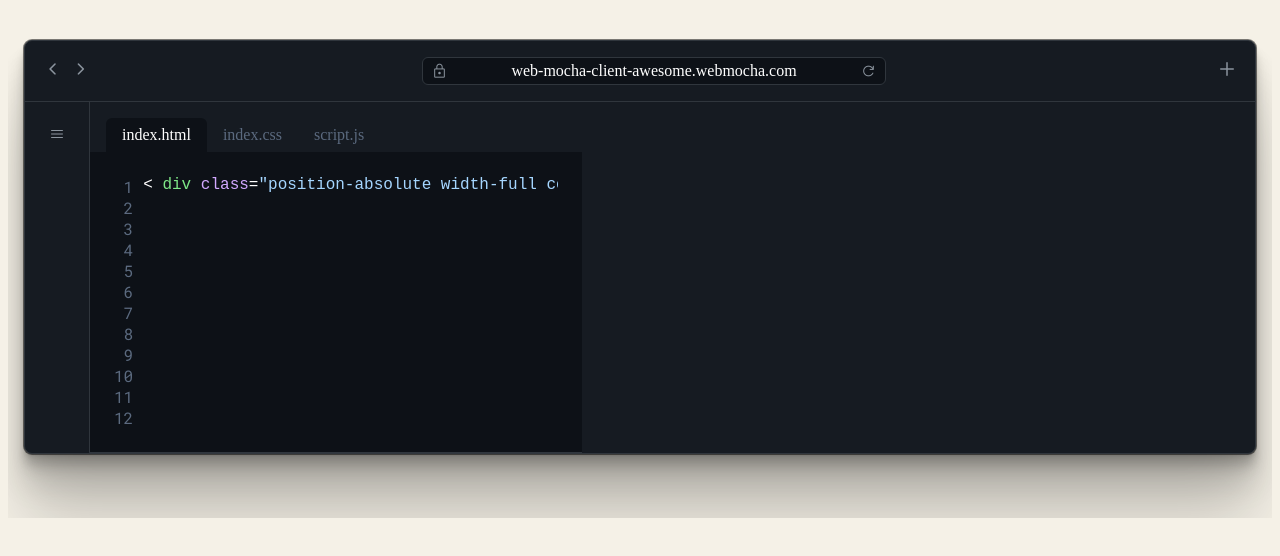
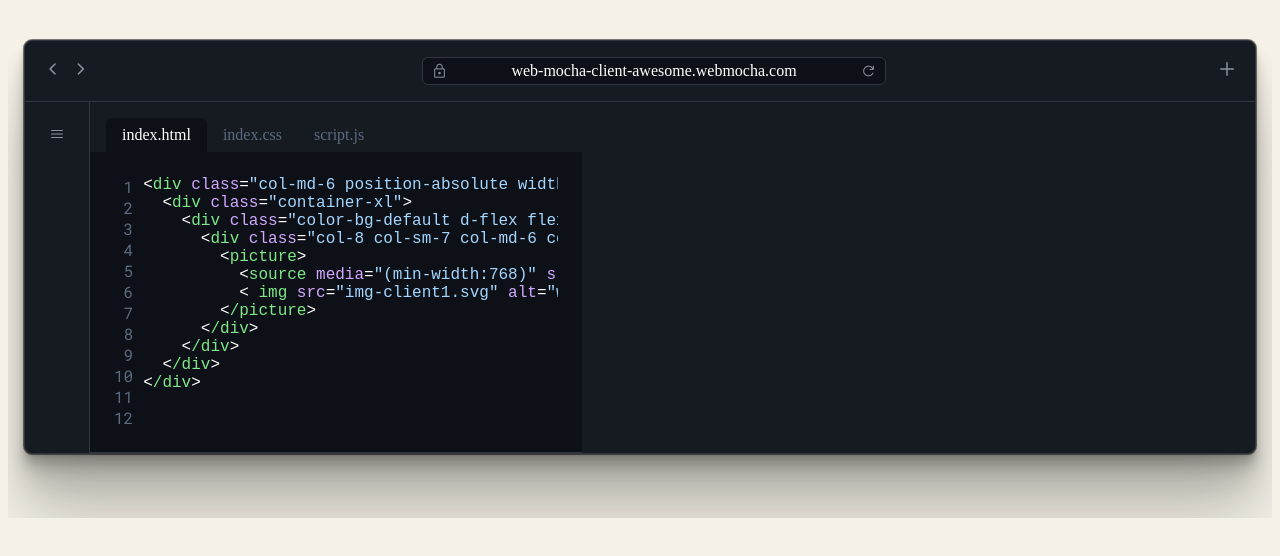
Before and after one commit to WillLewis/code-box, a plain HTML site: page index.html in a window 1280 px wide. Drawn offline with nearby package versions, Linux system fonts and the light colour scheme.

Commit message:
fix editor text to make some sense

```diff
--- a/index.html
+++ b/index.html
@@ -96,7 +96,40 @@
                     <div class="flex-1 overflow-x-auto">
                       <pre
                         class="f4 no-margin"
-                      ><span class="code-editor-line d-inline-block">&lt;<span class="color-fg-div"> div</span><span class="color-fg-class"> class</span>=<span class="color-fg-prop">"position-absolute width-full color-fg-prop"</span><span class="color-fg-class">style</span>=<span class="color-fg-prop">"bottom-border"</span>&gt;</span></pre>
+                      ><span class="code-editor-line d-inline-block">&lt;<span class="color-fg-div">div</span><span class="color-fg-class"> class</span>=<span class="color-fg-prop">"col-md-6 position-absolute width-full color-bg-default"</span><span class="color-fg-class">style</span>=<span class="color-fg-prop">"bottom-border"</span>&gt;</span></pre>
+                      <pre
+                        class="f4 no-margin"
+                      ><span class="code-editor-line d-inline-block">  &lt;<span class="color-fg-div">div</span><span class="color-fg-class"> class</span>=<span class="color-fg-prop">"container-xl"</span>&gt;</span></pre>
+                      <pre
+                        class="f4 no-margin"
+                      ><span class="code-editor-line d-inline-block">    &lt;<span class="color-fg-div">div</span><span class="color-fg-class"> class</span>=<span class="color-fg-prop">"color-bg-default d-flex flex-justify-center"</span>&gt;</span></pre>
+                      <pre
+                        class="f4 no-margin"
+                      ><span class="code-editor-line d-inline-block">      &lt;<span class="color-fg-div">div</span><span class="color-fg-class"> class</span>=<span class="color-fg-prop">"col-8 col-sm-7 col-md-6 col-lg-5 position-relative pt-4"</span>&gt;</span></pre>
+                      <pre
+                        class="f4 no-margin"
+                      ><span class="code-editor-line d-inline-block">        &lt;<span class="color-fg-div">picture</span>&gt;</span></pre>
+                      <pre
+                        class="f4 no-margin"
+                      ><span class="code-editor-line d-inline-block">          &lt;<span class="color-fg-div">source</span><span class="color-fg-class"> media</span>=<span class="color-fg-prop">"(min-width:768)"</span><span class="color-fg-class"> srcset</span>=<span class="color-fg-prop">"img-client1.png"</span>&gt;</span></pre>
+                      <pre
+                        class="f4 no-margin"
+                      ><span class="code-editor-line d-inline-block">          &lt;<span class="color-fg-div"> img</span><span class="color-fg-class"> src</span>=<span class="color-fg-prop">"img-client1.svg"</span><span class="color-fg-class"> alt</span>=<span class="color-fg-prop">"web mocha client"</span><span class="color-fg-class"> style</span>=<span class="color-fg-prop">"width:auto"</span>&gt;</span></pre>
+                      <pre
+                        class="f4 no-margin"
+                      ><span class="code-editor-line d-inline-block">        &lt;<span class="color-fg-div">/picture</span>&gt;</span></pre>
+                      <pre
+                        class="f4 no-margin"
+                      ><span class="code-editor-line d-inline-block">      &lt;<span class="color-fg-div">/div</span>&gt;</span></pre>
+                      <pre
+                        class="f4 no-margin"
+                      ><span class="code-editor-line d-inline-block">    &lt;<span class="color-fg-div">/div</span>&gt;</span></pre>
+                      <pre
+                        class="f4 no-margin"
+                      ><span class="code-editor-line d-inline-block">  &lt;<span class="color-fg-div">/div</span>&gt;</span></pre>
+                      <pre
+                        class="f4 no-margin"
+                      ><span class="code-editor-line d-inline-block">&lt;<span class="color-fg-div">/div</span>&gt;</span></pre>
                     </div>
                   </div>
                 </div>
```
